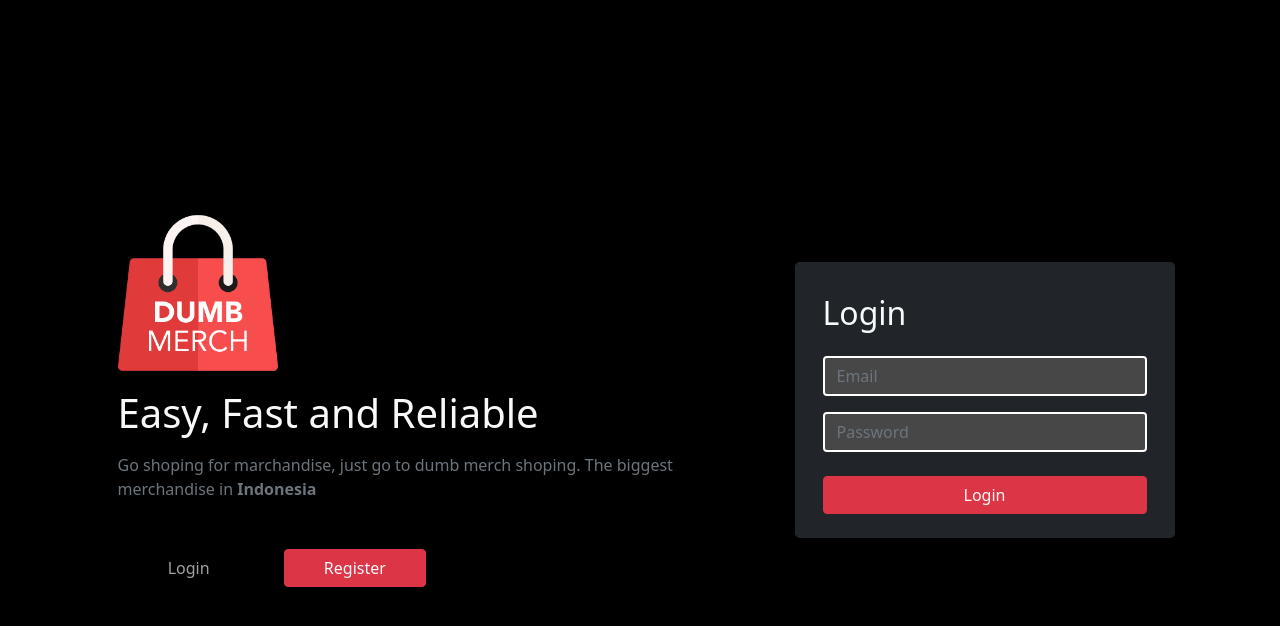
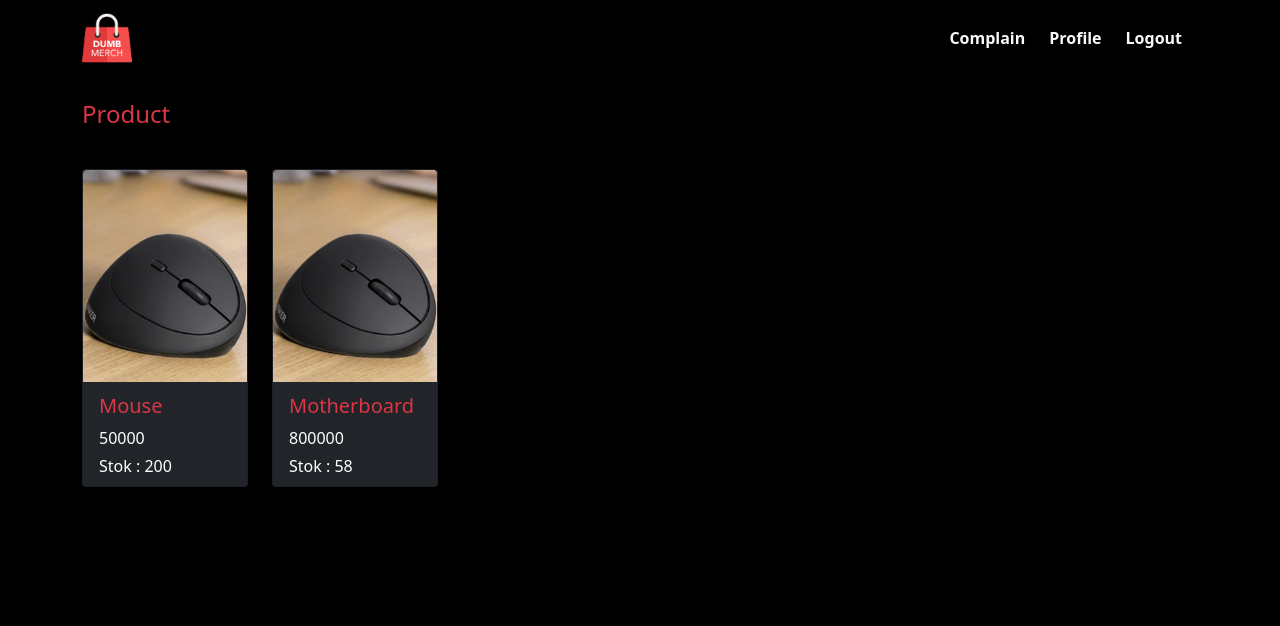
Before and after one commit to naufal55/mnaufal_DumbMerch, a React (Create React App) app: page /homepage in a window 1280 px wide. Before the commit this address led to /login. Shown: the top 626 px of the page. Built offline with nearby package versions, Linux system fonts and the light colour scheme.

Commit message:
penambahan fitur homepage

```diff
--- a/src/App.js
+++ b/src/App.js
@@ -1,25 +1,29 @@
+import { useState } from "react";
 import { BrowserRouter, Route, Routes } from "react-router-dom";
 import MainNavbar from "./Component/MainNavbar";
 import { PrivateOut, PrivateRoute } from "./Component/PrivateRoute";
-import { HomePages,LoginPages, NotFound, RegisterPages } from "./Pages";
+import { HomePages, LoginPages, NotFound, RegisterPages } from "./Pages";
 
 function App() {
-const isLogin = false
-
+  // const [isLogin, setIslogin] = useState(localStorage.getItem('user'))
+  // const isLogin = localStorage.getItem('user')
+  const isLogin = true
+  console.log(isLogin);
   return (
     <BrowserRouter>
-    {isLogin?<MainNavbar/>:''}
+      {isLogin? <MainNavbar /> : ""}
       <Routes>
-        <Route path='*' element={<NotFound />} />
-        <Route path="/" element={<PrivateOut login={isLogin}/>}> {/* if false */}
-        <Route path="/" element={<LoginPages />} />
-          <Route path="/login" element={<LoginPages />} />
+        <Route path="*" element={<NotFound />} />
+        <Route path="/" element={<PrivateOut login={isLogin} />}>
+          {/* if false */}
+          <Route path="/" element={<LoginPages />} />
+          <Route path="/login" element={<LoginPages/>} />
           <Route path="/register" element={<RegisterPages />} />
         </Route>
-        <Route path="/" element={<PrivateRoute login={isLogin}/>}> {/* if false */}
+        <Route path="/" element={<PrivateRoute login={isLogin} />}>
+          {/* if false */}
           <Route path="/homepage" element={<HomePages />} />
-          <Route path="/a" element={<HomePages />} />
-          <Route path="/b" element={<HomePages />} />
+          {/* <Route path="/logout" /> */}
         </Route>
       </Routes>
     </BrowserRouter>
--- /dev/null
+++ b/src/Assets/DataDummy.js
@@ -0,0 +1,16 @@
+const person = [
+    {
+        id: 1,
+        namabarang: 'Mouse',
+        harga : '50000',
+        stok : 200
+    },
+    {
+        id: 2,
+        namabarang: 'Motherboard',
+        harga : '800000',
+        stok : 58
+    }
+]
+
+export default person;
--- a/src/Atom/NavLink.js
+++ b/src/Atom/NavLink.js
@@ -4,7 +4,7 @@ import { Link } from 'react-router-dom';
 
 const NavLink = (props) => {
   return (
-    <Nav.Link className={"me-2 "+props.color} to={props.to}>{props.label}</Nav.Link>
+    <Nav.Link className={"me-2 "+props.color} onClick={props.click}>{props.label}</Nav.Link>
   )
 }
 
--- a/src/Component/CardFormLog.js
+++ b/src/Component/CardFormLog.js
@@ -6,7 +6,6 @@ import MainButton from "../Atom/MainButton";
 
 const CardFormLog = (props) => {
   const navigate = useNavigate()
-
   const [state, setState] = useState({
     email: "",
     password: "",
@@ -27,17 +26,12 @@ const CardFormLog = (props) => {
     e.preventDefault(); //mencegah reload
     //print state value with console.log here
     console.log(state); //tampilkan yang diketik disini
-
     // const user = JSON.stringify(state)
-    // localStorage.setItem('user', user)
     // const data = localStorage.getItem('user')
     // const dataUser =  JSON.parse(data)
     // console.log(dataUser);
   };
 
-  const handleLogin = () => {
-    navigate('/homepage')
-  }
   return (
     <>
       <Col md={4} sm={12} className="bg-dark rounded-3 h-100 pb-2">
@@ -60,7 +54,7 @@ const CardFormLog = (props) => {
                 holder="Password"
               />
             </div>
-            <MainButton click={handleLogin} type="button" btn={props.btnName} color="danger" />
+            <MainButton click={props.click} type="button" btn={props.btnName} color="danger" />
           </Form>
         </Card.Body>
       </Col>
--- /dev/null
+++ b/src/Component/CardProduct.js
@@ -0,0 +1,20 @@
+import React from "react";
+import { Card, Col, Form } from "react-bootstrap";
+import item from "../Assets/item1.png";
+
+const CardProduct = (props) => {
+  return (
+    <Col lg={2} md={4} sm={6}>
+      <Card className="bg-dark my-3" >
+        <Card.Img variant="top" src={item} />
+        <Card.Body className="text-white py-1">
+          <h5 className="text-danger my-2">{props.nBarang}</h5>
+          <p className="my-1">{props.harga}</p>
+          <p className="my-1">Stok : {props.stok}</p>
+        </Card.Body>
+      </Card>
+    </Col>
+  );
+};
+
+export default CardProduct;
--- a/src/Component/MainNavbar.js
+++ b/src/Component/MainNavbar.js
@@ -1,10 +1,19 @@
 import React, { useState } from "react";
 import { Container, Nav, Navbar} from "react-bootstrap";
+import { useNavigate } from "react-router-dom";
 import Logo from "../Assets/Logo.png";
 import NavLink from "../Atom/NavLink";
 
 const MainNavbar = (props) => {
-  const {isLogin, setIsLogin} = useState(false)
+  const {isAdmin, setIsLogin} = useState(true)
+
+  // const isAdmin = true
+  const navigate = useNavigate()
+
+  const handleProf = () => {
+    navigate('/profile')
+  }
+
   return (
     <Navbar bg="none" expand="lg" className="align-items-center navbar-light">
       <Container>
@@ -14,13 +23,13 @@ const MainNavbar = (props) => {
           <Nav className="fw-bold">
           <NavLink label="Complain" color="text-light" to="#link"/>
           {
-            isLogin ?
+            isAdmin ?
             <>
             <NavLink label="Category" color="text-light" to="#link"/>
             <NavLink label="Product" color="text-light" to="#link"/>
             </>
             :
-            <NavLink label="Profile" color="text-light" to="#link"/>
+            <NavLink label="Profile" color="text-light" click={handleProf}/>
           }
 
             <NavLink label="Logout" color="text-light" to="#link"/>
--- a/src/Pages/HomePages.js
+++ b/src/Pages/HomePages.js
@@ -1,10 +1,23 @@
 import React from "react";
-import MainNavbar from "../Component/MainNavbar";
-
+import { Container, Row } from "react-bootstrap";
+import CardProduct from "../Component/CardProduct";
+import data from '../Assets/DataDummy.js'
 const HomePages = () => {
   return (
     <div>
-      <p className="text-white">ini homepage</p>
+      <Container className="mt-3">
+        <h4 className="text-danger my-4">Product</h4>
+        <Row>
+          {
+            data.map((item)=>{ // export isi data dummy dengan map dengan create onjek baru 'item'
+              return (
+                <CardProduct nBarang={item.namabarang} harga={item.harga} stok={item.stok} />
+              )
+            })
+          }
+          {/* <CardProduct/> */}
+        </Row>
+      </Container>
     </div>
   );
 };
--- a/src/Pages/LoginPages.js
+++ b/src/Pages/LoginPages.js
@@ -3,7 +3,7 @@ import { Container, Row } from "react-bootstrap";
 import BodyPages from "../Component/BodyPages";
 import CardFormLog from "../Component/CardFormLog";
 
-const LoginPages = () => {
+const LoginPages = (props) => {
   return (
     <Container className="d-grid vh-100">
     <Row className="gap-4 justify-content-center align-items-center my-auto bg-none">
```
Also changed, not shown: src/Assets/item1.png (added), src/Assets/item2.png (added).
